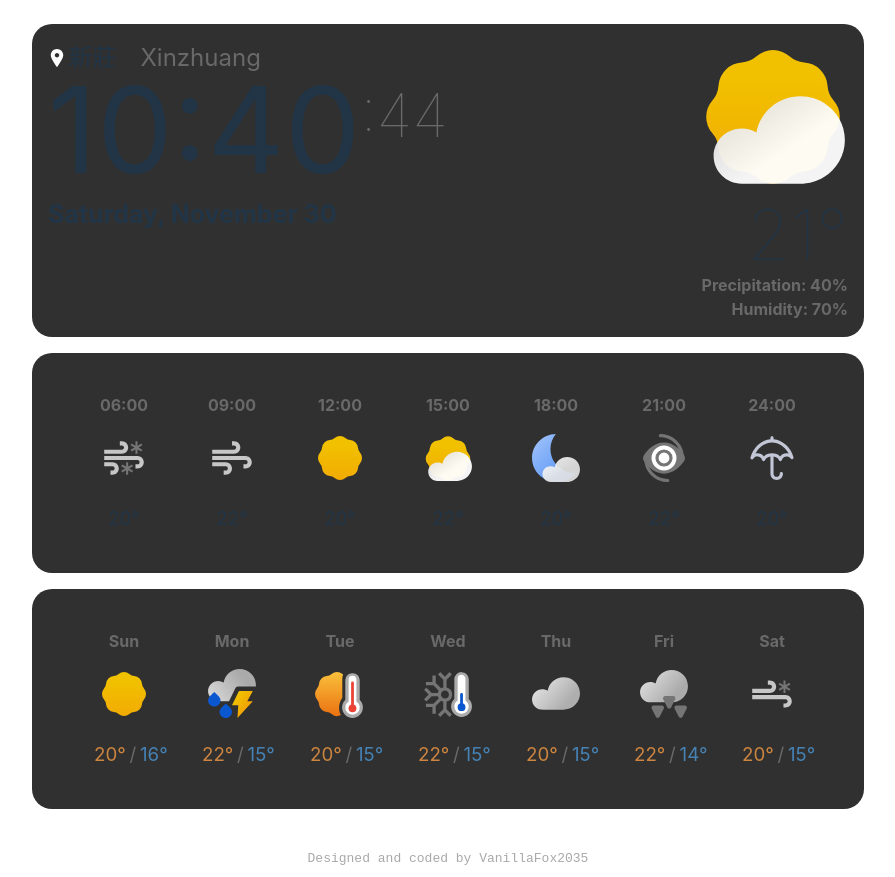
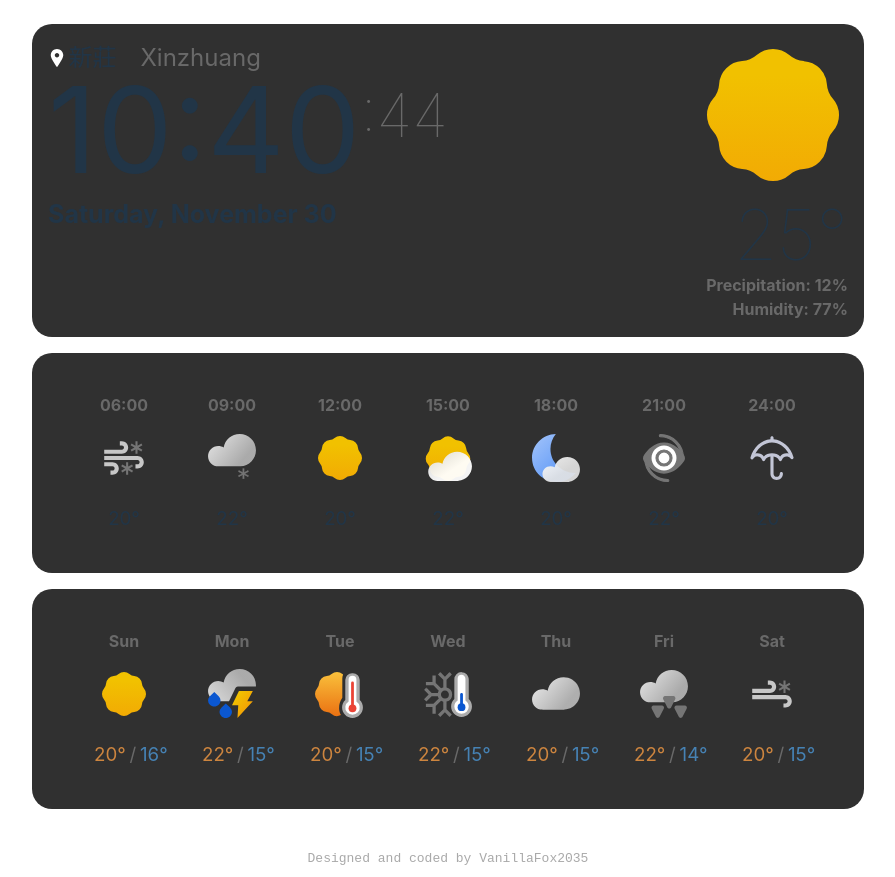
Before and after one commit to VanillaFox2035/weather-app, a React (Vite) app: page / in a window 1280 px wide. Shown: the whole page, without its empty margins (192-1087 px from the left). Built offline with nearby package versions, Linux system fonts and the light colour scheme.

Commit message:
Organize CurrentTile.tsx into weather card

```diff
--- a/src/App.tsx
+++ b/src/App.tsx
@@ -18,7 +18,7 @@ function App() {
   	return (
     <>
 		<div className="container">
-			<CurrentTile location="新莊" locationSub="Xinzhuang" weather={WeatherType.PartlyCloudy} isNight={false} temperature={21} precipitation={40} humidity={70}/>
+			<CurrentTile weatherCard={weatherCardCurrent}/>
 			<DayTile weatherCards={weatherCardsDay}/>
 			<WeekTile weatherCards={weatherCardsWeek}/>
 			<br/>
@@ -30,6 +30,16 @@ function App() {
 
 export default App;
 
+const weatherCardCurrent =
+{
+	location: "新莊",
+    locationSub: "Xinzhuang",
+    weather: WeatherType.Clear,
+    isNight: false,
+    temperature: 25,
+    precipitation: 12,
+    humidity: 77
+}
 
 const weatherCardsDay = [
 	{
@@ -41,7 +51,7 @@ const weatherCardsDay = [
 	{
 		"title": "09:00",
 		"tempMain": 22,
-		"weather": WeatherType.Windy,
+		"weather": WeatherType.Flurries,
 		"isNight": false
 	},
 	{
--- a/src/components/CurrentTile.tsx
+++ b/src/components/CurrentTile.tsx
@@ -3,7 +3,7 @@ import { useEffect, useState } from "react";
 import WeatherIcon, { WeatherType } from "./WeatherIcon";
 import { DAYS, MONTHS } from "../Define";
 
-interface ICurrentTile
+interface ICurrentWeatherCard
 {
     location: string;
     locationSub?: string;
@@ -14,16 +14,26 @@ interface ICurrentTile
     humidity: number;
 }
 
+const defaultCard: ICurrentWeatherCard =
+{
+    location: "新莊",
+    locationSub: "Xinzhuang",
+    weather: WeatherType.Clear,
+    isNight: false,
+    temperature: 20,
+    precipitation: 50,
+    humidity: 70
+}
+
+interface ICurrentTile
+{
+    weatherCard: ICurrentWeatherCard;
+}
+
 export default function CurrentTile(props: ICurrentTile)
 {
-    // Prop update
-    const [location, setLocation] = useState("N/A");
-    const [locationSub, setLocationSub] = useState("N/A");
-    const [weather, setWeather] = useState(WeatherType.Clear);
-    const [isNight, setIsNight] = useState(false);
-    const [temperature, setTemperature] = useState("N/A");
-    const [precipitation, setPrecipitation] = useState("N/A");
-    const [humidity, setHumidity] = useState("N/A");
+    // Weather update
+    const [weatherCard, setWeatherCard] = useState(defaultCard);
 
     // Time update
     const [time, setTime] = useState("N/A");
@@ -32,20 +42,7 @@ export default function CurrentTile(props: ICurrentTile)
 
     useEffect(() => {
         // Update on prop change
-        setLocation(props.location);
-        if (props.locationSub)
-        {
-            setLocationSub(props.locationSub);
-        }
-        else
-        {
-            setLocationSub("");
-        }
-        setWeather(props.weather);
-        setIsNight(props.isNight);
-        setTemperature(props.temperature.toString());
-        setPrecipitation(props.precipitation.toString());
-        setHumidity(props.humidity.toString());
+        setWeatherCard(props.weatherCard);
 
         // Update every 0.1 seconds
         const interval = setInterval(() => {
@@ -99,8 +96,8 @@ export default function CurrentTile(props: ICurrentTile)
             <div className="left-block">
                 <div className="flex-block">
                     <img width="18px" src="/location.svg"/>
-                    <h2 className="location-text">{location}</h2>
-                    <h2 className="location-text-sub">{locationSub}</h2>
+                    <h2 className="location-text">{weatherCard.location}</h2>
+                    <h2 className="location-text-sub">{weatherCard.locationSub}</h2>
                 </div>
 
                 <div className="flex-block">
@@ -112,10 +109,10 @@ export default function CurrentTile(props: ICurrentTile)
 
             </div>
             <div className="right-block">
-                <WeatherIcon weather={weather} isNight={isNight} width="150px"/>
-                <h1 className="current-temperature">{temperature}°</h1>
-                <h4 className="weather-detail">Precipitation: {precipitation}%</h4>
-                <h4 className="weather-detail">Humidity: {humidity}%</h4>
+                <WeatherIcon weather={weatherCard.weather} isNight={weatherCard.isNight} width="150px"/>
+                <h1 className="current-temperature">{weatherCard.temperature}°</h1>
+                <h4 className="weather-detail">Precipitation: {weatherCard.precipitation}%</h4>
+                <h4 className="weather-detail">Humidity: {weatherCard.humidity}%</h4>
             </div>
         </div>
     );
--- a/src/components/DayTile.tsx
+++ b/src/components/DayTile.tsx
@@ -13,10 +13,10 @@ interface IDayWeatherCard
 
 const defaultCard: IDayWeatherCard =
 {
-    "title": "06:00",
-	"tempMain": 20,
-	"weather": WeatherType.Clear,
-	"isNight": false
+    title: "06:00",
+	tempMain: 20,
+	weather: WeatherType.Clear,
+	isNight: false
 }
 
 interface IDayTile
--- a/src/components/WeekTile.tsx
+++ b/src/components/WeekTile.tsx
@@ -13,10 +13,10 @@ interface IWeekWeatherCard
 
 const defaultCard: IWeekWeatherCard =
 {
-    "title": "Sun",
-	"tempMain": 20,
-	"tempSub": 15,
-	"weather": WeatherType.Clear
+    title: "Sun",
+	tempMain: 20,
+	tempSub: 15,
+	weather: WeatherType.Clear
 }
 
 interface IWeekTile
```
